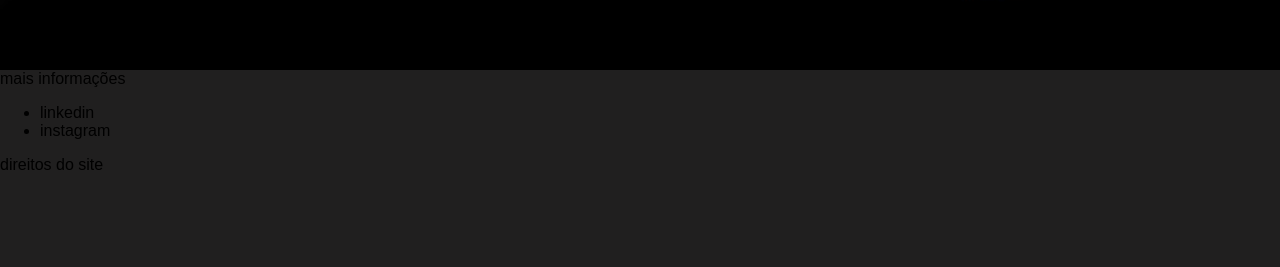
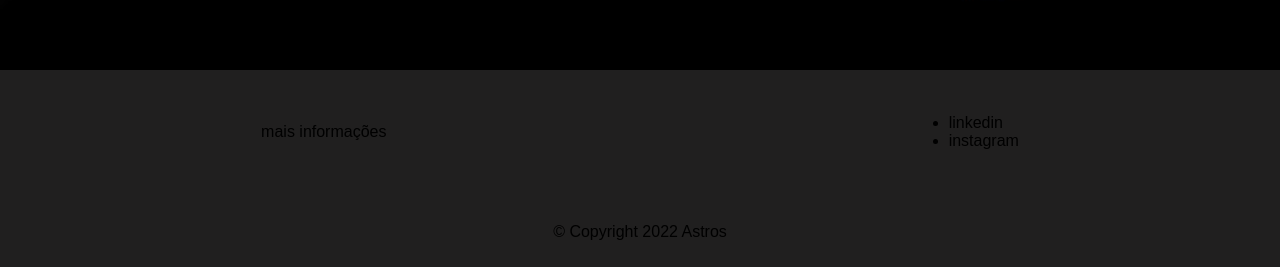
Before and after one commit to kayo12/langing-page-space, a Next.js app: page / in a window 1280 px wide. Shown: the part 3876-4143 px from the top of the page. Built offline with nearby package versions, Linux system fonts and the light colour scheme; a web font is replaced by a local one.

Commit message:
Update: inserindo informações no rodape

```diff
--- a/src/components/Footer.tsx
+++ b/src/components/Footer.tsx
@@ -1,18 +1,22 @@
 export default function Footer(props) {
+
+  let date = new Date().getFullYear()
+
+
   return (
     <footer className="footer-section">
       <div className="rodape">
-        <div >
-          <div className="">mais informações</div>
-          <div className="">
+        <div className="rodape-list">
+          <div className="rodape-info">mais informações</div>
+          <div className="rodape-media">
             <ul>
                 <li>linkedin</li>
                 <li>instagram</li>
             </ul>
           </div>
         </div>
-        <div>
-            direitos do site
+        <div className="rodape-direitos">
+            <span>&copy; Copyright {date} Astros</span>
         </div>
       </div>
     </footer>
--- a/src/styles/globals.css
+++ b/src/styles/globals.css
@@ -287,3 +287,23 @@ padding-left: 1rem;
   width: 100%;
   background-color: rgb(32, 31, 31);
 }
+
+
+.rodape{
+  height: 100%;
+  width: 100%;
+  display: flex;
+  flex-direction: column;
+  justify-content: space-around;
+}
+
+
+.rodape-list{
+  display: flex;
+  justify-content: space-around;
+  align-items: center;
+}
+
+.rodape-direitos{
+  text-align: center;
+}
```
